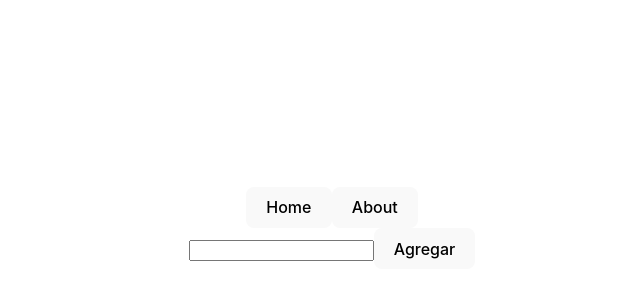
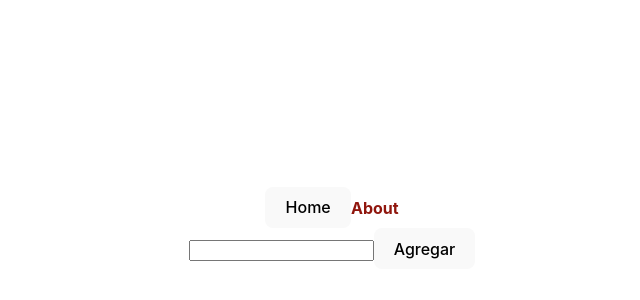
Before and after one commit to jlcarrascof/rym-44b, a React (Vite) app in the folder front/: page / in a window 1280 px wide. Shown: the part 172-472 px from the top of the page, without its empty margins (308-948 px from the left). Built offline with nearby package versions, Linux system fonts and the light colour scheme.

Commit message:
Change the button About by span

```diff
--- a/front/src/components/Nav.jsx
+++ b/front/src/components/Nav.jsx
@@ -10,7 +10,7 @@ function Nav({ onSearch }) {
             <button>Home</button>
         </Link>
         <NavLinkComp to='/about'>
-            <button>About</button>
+            <span>About</span>
         </NavLinkComp>
         <SearchBar onSearch={onSearch} />
     </div>
```
